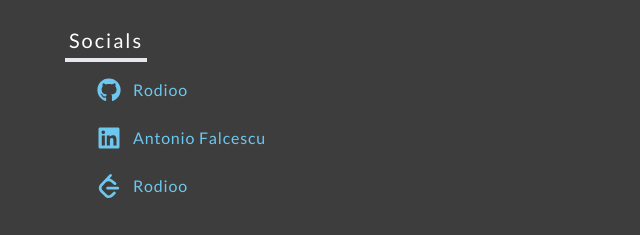
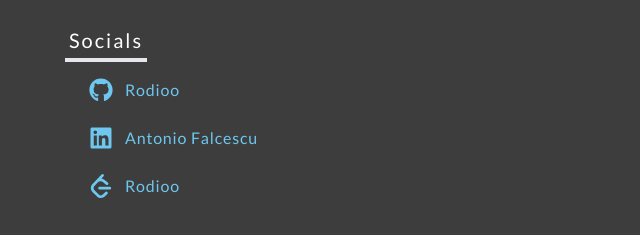
Before and after one commit to Rodioo/personal-site, a React app: page /about in a window 1280 px wide. Shown: the part 1378-1613 px from the top of the page, without its empty margins (319-959 px from the left). Built offline with nearby package versions, Linux system fonts and the light colour scheme; no server answers; the HTML template or start-up script is replaced by a standard one.

Commit message:
refactored Social component

```diff
--- a/src/App.tsx
+++ b/src/App.tsx
@@ -2,8 +2,9 @@ import Navbar from './layouts/Navbar/Navbar.tsx';
 import {Provider} from 'react-redux';
 import store from './store/store.ts';
 import AnimatedOutlet from './layouts/AnimatedOutlet/AnimatedOutlet.tsx';
+import React from 'react';
 
-function App() {
+const App = (): React.JSX.Element => {
   return (
     <div className="flex min-h-screen max-w-full flex-col bg-onyx py-8">
       <Navbar />
--- a/src/common/types/page.type.ts
+++ b/src/common/types/page.type.ts
@@ -1,9 +1,9 @@
+import React from 'react';
 import Home from '../../pages/Home/Home.tsx';
 import About from '../../pages/About/About.tsx';
 import Projects from '../../pages/Projects/Projects.tsx';
 import Articles from '../../pages/Articles/Articles.tsx';
 import Contact from '../../pages/Contact/Contact.tsx';
-import React from 'react';
 import ProjectDetails from '../../pages/ProjectDetails/ProjectDetails.tsx';
 
 const Page = {
--- a/src/components/ProjectCard/DetailedProjectCard.tsx
+++ b/src/components/ProjectCard/DetailedProjectCard.tsx
@@ -91,7 +91,7 @@ const DetailedProjectCard = ({
           title="Source code">
           {projectInfo.gitLink && projectInfo.gitPlatform ? (
             <Social
-              className="-ml-1.5"
+              className="-ml-2"
               icon={projectInfo.gitPlatform.icon}
               link={projectInfo.gitLink}
               text={projectInfo.gitPlatform.label}
@@ -107,7 +107,7 @@ const DetailedProjectCard = ({
           title="Published on">
           {projectInfo.appLink && projectInfo.publishedPlatform ? (
             <Social
-              className="-ml-1.5"
+              className="-ml-2"
               icon={projectInfo.publishedPlatform.icon}
               link={projectInfo.appLink}
               text={projectInfo.publishedPlatform.label}
--- a/src/components/Social/Social.tsx
+++ b/src/components/Social/Social.tsx
@@ -18,7 +18,7 @@ const Social = ({
       href={link}
       target="_blank"
       className={
-      `ml-6 flex w-fit flex-row gap-3 p-2 text-baby-blue rounded-md cursor-pointer
+      `flex w-fit flex-row gap-3 p-2 text-baby-blue rounded-md cursor-pointer
       hover:bg-baby-blue hover:bg-opacity-10
       ${className}`
     }
--- a/src/pages/About/About.tsx
+++ b/src/pages/About/About.tsx
@@ -99,16 +99,19 @@ const About = (): React.JSX.Element => {
         </HeaderParagraph>
         <HeaderParagraph title={'Socials'}>
           <Social
+            className='ml-4'
             icon={<FaGithub className="h-6 w-6" />}
             link="https://github.com/Rodioo"
             text="Rodioo"
           />
           <Social
+            className='ml-4'
             icon={<FaLinkedin className="h-6 w-6" />}
             link="https://www.linkedin.com/in/antonio-falcescu/"
             text="Antonio Falcescu"
           />
           <Social
+            className='ml-4'
             icon={<SiLeetcode className="h-6 w-6" />}
             link="https://leetcode.com/Rodioo/"
             text="Rodioo"
--- a/src/pages/Contact/Contact.tsx
+++ b/src/pages/Contact/Contact.tsx
@@ -161,6 +161,7 @@ const Contact = (): React.JSX.Element => {
         className="relative ml-auto mr-auto mt-8 flex w-10/12 flex-1 flex-col gap-8 font-lato sm:w-2/3 md:w-3/5 xl:w-2/5">
         <HeaderParagraph title={'Reach me on LinkedIn'}>
           <Social
+            className='ml-6'
             icon={<FaLinkedin className="h-6 w-6" />}
             link="https://www.linkedin.com/in/antonio-falcescu/"
             text="Antonio Falcescu"
```
